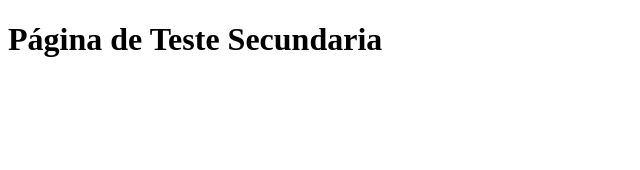
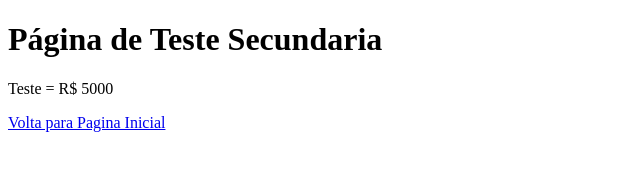
Before and after one commit to BrunoCurci/TesteGitHub---Aula, a plain HTML site: page TesteGIT.html in a window 1280 px wide. Shown: the whole page, without its empty margins (0-640 px from the left). Drawn offline with Linux system fonts and the light colour scheme.

Commit message:
Acrescentado Valor dse 5000

```diff
--- a/TesteGIT.html
+++ b/TesteGIT.html
@@ -8,5 +8,7 @@
 </head>
 <body>
     <h1>Página de Teste Secundaria</h1>
+    <p>Teste = R$ 5000</p>
+    <a href="indes.html">Volta para Pagina Inicial</a>
 </body>
 </html>
```
